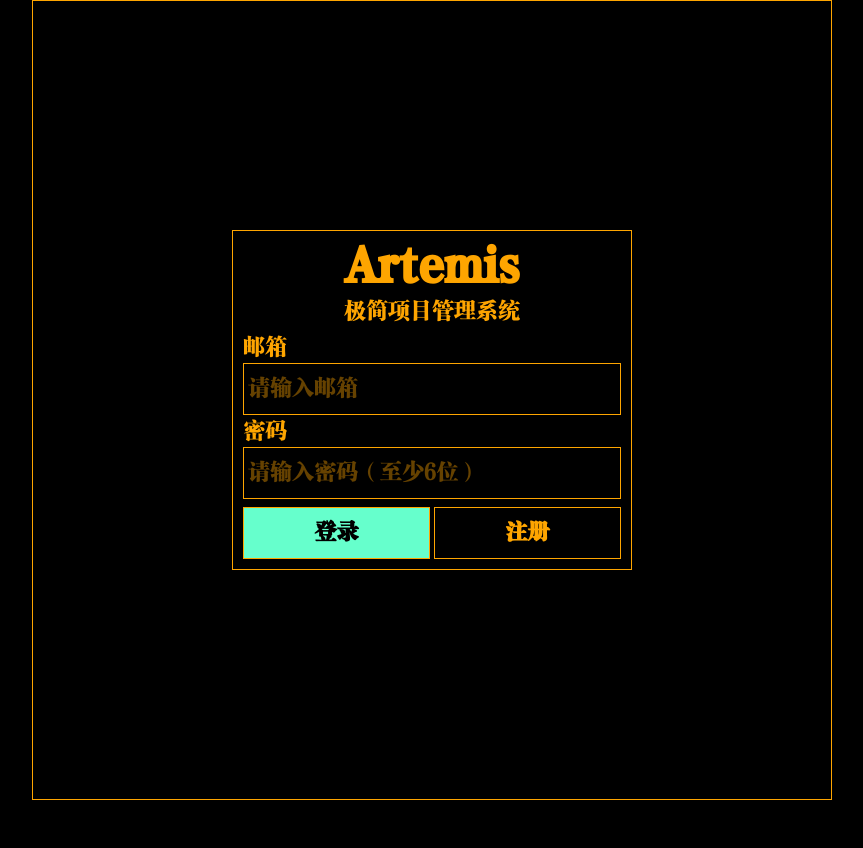
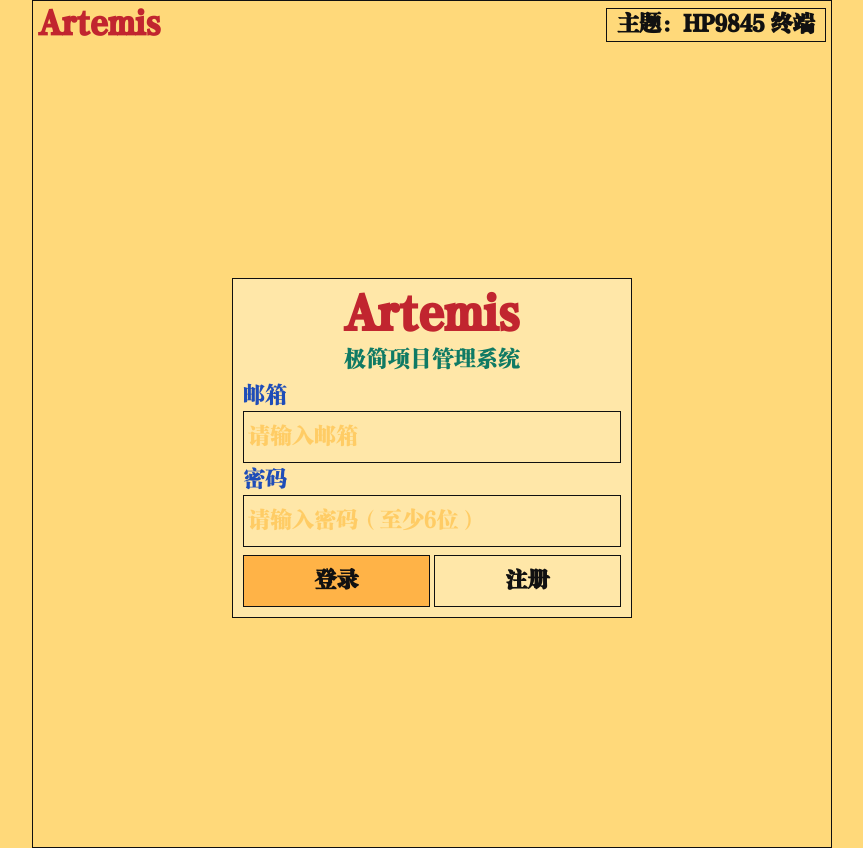
Before and after one commit to macintoshwan/Artemis, a React (Vite) app: page / in a window 1280 px wide. Shown: the whole page, without its empty margins (208-1071 px from the left). Before the commit the page ends 800 px from the top, so only its background shows below. Built offline with nearby package versions, Linux system fonts and the light colour scheme; no server answers.

Commit message:
feat(theme): add multi-preset switcher and HP instrument palettes

```diff
--- a/src/components/App.tsx
+++ b/src/components/App.tsx
@@ -7,12 +7,14 @@
 import { useState, useCallback } from 'react';
 import { useAuth } from '../hooks/useAuth';
 import { useRealtimeSync } from '../hooks/useRealtimeSync';
+import { useTheme } from '../hooks/useTheme';
 import { ProjectList } from './ProjectList';
 import { ProjectDetail } from './ProjectDetail';
 import { ProjectEditModal } from './ProjectEditModal';
 
 export default function App() {
   const { user, loading: authLoading, signIn, signUp, signOut } = useAuth();
+  const { themeLabel, toggleTheme } = useTheme();
 
   // 挂载 Realtime 同步（用户变更时自动 cleanup + 重建）
   useRealtimeSync(user?.id);
@@ -41,18 +43,33 @@ export default function App() {
 
   // ──── 认证中 ────
   if (authLoading) {
-    return <div className="empty-message">正在检查登录状态...</div>;
+    return (
+      <>
+        <header className="app-topbar">
+          <h1>Artemis</h1>
+          <button className="btn-secondary theme-toggle" onClick={toggleTheme}>
+            主题：{themeLabel}
+          </button>
+        </header>
+        <div className="empty-message">正在检查登录状态...</div>
+      </>
+    );
   }
 
   // ──── 未登录 ────
   if (!user) {
-    return <AuthScreen onSignIn={signIn} onSignUp={signUp} />;
+    return <AuthScreen onSignIn={signIn} onSignUp={signUp} themeLabel={themeLabel} onToggleTheme={toggleTheme} />;
   }
 
   // ──── 已登录 ────
   return (
     <>
+      <header className="app-topbar">
         <h1>Artemis</h1>
+        <button className="btn-secondary theme-toggle" onClick={toggleTheme}>
+          主题：{themeLabel}
+        </button>
+      </header>
 
       {activeProjectId ? (
         <ProjectDetail projectId={activeProjectId} onBack={handleBack} />
@@ -90,9 +107,11 @@ export default function App() {
 interface AuthScreenProps {
   onSignIn: (email: string, password: string) => Promise<void>;
   onSignUp: (email: string, password: string) => Promise<void>;
+  themeLabel: string;
+  onToggleTheme: () => void;
 }
 
-function AuthScreen({ onSignIn, onSignUp }: AuthScreenProps) {
+function AuthScreen({ onSignIn, onSignUp, themeLabel, onToggleTheme }: AuthScreenProps) {
   const [email, setEmail] = useState('');
   const [password, setPassword] = useState('');
   const [error, setError] = useState('');
@@ -114,6 +133,13 @@ function AuthScreen({ onSignIn, onSignUp }: AuthScreenProps) {
   };
 
   return (
+    <>
+      <header className="app-topbar">
+        <h1>Artemis</h1>
+        <button className="btn-secondary theme-toggle" onClick={onToggleTheme}>
+          主题：{themeLabel}
+        </button>
+      </header>
       <div className="auth-container" style={{ display: 'flex' }}>
         <div className="auth-box">
           <h1 className="auth-title">Artemis</h1>
@@ -151,5 +177,6 @@ function AuthScreen({ onSignIn, onSignUp }: AuthScreenProps) {
           </div>
         </div>
       </div>
+    </>
   );
 }
--- /dev/null
+++ b/src/hooks/useTheme.ts
@@ -0,0 +1,78 @@
+import { useCallback, useEffect, useState } from 'react';
+
+export type ThemePreset = 'hp37000' | 'hp9845' | 'hp54600-new' | 'hp54600-aged';
+
+const THEME_KEY = 'artemis-theme';
+const THEME_ORDER: ThemePreset[] = ['hp37000', 'hp9845', 'hp54600-new', 'hp54600-aged'];
+
+const THEME_CLASS_MAP: Record<ThemePreset, string> = {
+  hp37000: 'theme-hp37000',
+  hp9845: 'theme-hp9845',
+  'hp54600-new': 'theme-hp54600-new',
+  'hp54600-aged': 'theme-hp54600-aged',
+};
+
+const THEME_LABEL_MAP: Record<ThemePreset, string> = {
+  hp37000: 'HP37000 信令分析仪',
+  hp9845: 'HP9845 终端',
+  'hp54600-new': 'HP54600 示波器（新机）',
+  'hp54600-aged': 'HP54600 示波器（老化）',
+};
+
+function getNextTheme(current: ThemePreset): ThemePreset {
+  const currentIndex = THEME_ORDER.indexOf(current);
+  const nextIndex = currentIndex >= 0 ? (currentIndex + 1) % THEME_ORDER.length : 0;
+  return THEME_ORDER[nextIndex] ?? 'hp37000';
+}
+
+function getSystemTheme(): ThemePreset {
+  if (typeof window === 'undefined' || !window.matchMedia) return 'hp37000';
+  return window.matchMedia('(prefers-color-scheme: dark)').matches ? 'hp37000' : 'hp9845';
+}
+
+function isThemePreset(value: string | null): value is ThemePreset {
+  return value === 'hp37000'
+    || value === 'hp9845'
+    || value === 'hp54600-new'
+    || value === 'hp54600-aged';
+}
+
+function getStoredTheme(): ThemePreset | null {
+  if (typeof window === 'undefined') return null;
+  const value = window.localStorage.getItem(THEME_KEY);
+  return isThemePreset(value) ? value : null;
+}
+
+export function useTheme() {
+  const [theme, setTheme] = useState<ThemePreset>(() => getStoredTheme() ?? getSystemTheme());
+  const [hasManualPreference, setHasManualPreference] = useState<boolean>(() => getStoredTheme() !== null);
+  const themeLabel = THEME_LABEL_MAP[theme];
+
+  useEffect(() => {
+    document.body.classList.remove(...Object.values(THEME_CLASS_MAP));
+    document.body.classList.add(THEME_CLASS_MAP[theme]);
+  }, [theme]);
+
+  useEffect(() => {
+    if (hasManualPreference || !window.matchMedia) return;
+
+    const media = window.matchMedia('(prefers-color-scheme: dark)');
+    const handleChange = (e: MediaQueryListEvent) => {
+      setTheme(e.matches ? 'hp37000' : 'hp9845');
+    };
+
+    media.addEventListener('change', handleChange);
+    return () => media.removeEventListener('change', handleChange);
+  }, [hasManualPreference]);
+
+  const toggleTheme = useCallback(() => {
+    setTheme((prev) => {
+      const next = getNextTheme(prev);
+      window.localStorage.setItem(THEME_KEY, next);
+      return next;
+    });
+    setHasManualPreference(true);
+  }, []);
+
+  return { theme, themeLabel, toggleTheme };
+}
--- a/styles.css
+++ b/styles.css
@@ -96,7 +96,182 @@
     /* ========== 过渡动画 ========== */
     --transition-fast: 0.15s;
     --transition-base: 0.2s;
-}
+    --transition-theme: 0.25s;
+}
+
+body.theme-hp37000 {
+    --text-color: #fea500;
+    --color-primary: #ffcc00;
+    --color-cyan: #66ffcc;
+    --color-red: #ff4444;
+    --color-success: #66ffcc;
+    --color-warning: #ffcc00;
+    --color-danger: #ff4444;
+    --color-secondary: #444444;
+    --color-time-remaining: #f57c00;
+    --color-selected: #ff4444;
+    --color-selected-text: #ffffff;
+    --color-hover-danger: #ff0000;
+    --color-on-primary: #000000;
+
+    --bg-page: #000000;
+    --bg-card: #000000;
+    --bg-card-alt: #ff4444;
+    --bg-task: #000000;
+    --bg-overlay: rgba(0, 0, 0, 0.85);
+
+    --text-primary: var(--text-color);
+    --text-secondary: var(--text-color);
+    --text-on-module: var(--text-color);
+    --text-muted: var(--text-color);
+    --text-disabled: var(--text-color);
+    --text-white: var(--text-color);
+
+    --border-color: #fea500;
+    --border-outer: #fea500;
+    --border-module: #fea500;
+    --border-light: #66ffcc;
+
+    --shadow-card: none;
+    --shadow-modal: 0 0 20px rgba(255, 204, 0, 0.3);
+}
+
+body.theme-hp9845 {
+    --text-color: #111111;
+    --color-primary: #ff8a00;
+    --color-cyan: #ffb347;
+    --color-red: #c53131;
+    --color-success: #ffb347;
+    --color-warning: #ff8a00;
+    --color-danger: #c53131;
+    --color-secondary: #3a3a3a;
+    --color-time-remaining: #9c4f00;
+    --color-selected: #c53131;
+    --color-selected-text: #ffffff;
+    --color-hover-danger: #a31e1e;
+    --color-on-primary: #111111;
+
+    --bg-page: #ffd97a;
+    --bg-card: #ffe7a8;
+    --bg-card-alt: #cf3b3b;
+    --bg-task: #fff0c5;
+    --bg-overlay: rgba(255, 217, 122, 0.72);
+
+    --text-primary: var(--text-color);
+    --text-secondary: #242424;
+    --text-on-module: var(--text-color);
+    --text-muted: #494949;
+    --text-disabled: #5f5f5f;
+    --text-white: #ffffff;
+
+    --border-color: #101010;
+    --border-outer: #101010;
+    --border-module: #101010;
+    --border-light: #c53131;
+
+    --shadow-card: none;
+    --shadow-modal: 0 0 18px rgba(0, 0, 0, 0.2);
+}
+
+body.theme-hp54600-new {
+    --text-color: #7dff72;
+    --color-primary: #60ff57;
+    --color-cyan: #7effa3;
+    --color-red: #ff5959;
+    --color-success: #60ff57;
+    --color-warning: #c8ff6d;
+    --color-danger: #ff5959;
+    --color-secondary: #214421;
+    --color-time-remaining: #96ff70;
+    --color-selected: #23a334;
+    --color-selected-text: #e5ffe0;
+    --color-hover-danger: #ff2323;
+    --color-on-primary: #001600;
+
+    --bg-page: #000000;
+    --bg-card: #010601;
+    --bg-card-alt: #082508;
+    --bg-task: #020a02;
+    --bg-overlay: rgba(0, 0, 0, 0.88);
+
+    --text-primary: var(--text-color);
+    --text-secondary: #73f073;
+    --text-on-module: var(--text-color);
+    --text-muted: #59b459;
+    --text-disabled: #3e7f3e;
+    --text-white: #e3ffe3;
+
+    --border-color: #5cff5c;
+    --border-outer: #5cff5c;
+    --border-module: #3ae03a;
+    --border-light: #97ff97;
+
+    --shadow-card: none;
+    --shadow-modal: 0 0 24px rgba(92, 255, 92, 0.28);
+}
+
+body.theme-hp54600-aged {
+    --text-color: #86d38a;
+    --color-primary: #7fbe7a;
+    --color-cyan: #95c99b;
+    --color-red: #c86a6a;
+    --color-success: #7fbe7a;
+    --color-warning: #b9d18f;
+    --color-danger: #c86a6a;
+    --color-secondary: #344634;
+    --color-time-remaining: #9fca89;
+    --color-selected: #4e7f56;
+    --color-selected-text: #d7ead2;
+    --color-hover-danger: #b95252;
+    --color-on-primary: #102010;
+
+    --bg-page: #050805;
+    --bg-card: #0a120a;
+    --bg-card-alt: #152215;
+    --bg-task: #0c150c;
+    --bg-overlay: rgba(5, 8, 5, 0.9);
+
+    --text-primary: var(--text-color);
+    --text-secondary: #7fbe82;
+    --text-on-module: var(--text-color);
+    --text-muted: #6da371;
+    --text-disabled: #557f58;
+    --text-white: #d4e7d0;
+
+    --border-color: #78b97a;
+    --border-outer: #78b97a;
+    --border-module: #629a63;
+    --border-light: #9bc49b;
+
+    --shadow-card: none;
+    --shadow-modal: 0 0 16px rgba(120, 185, 122, 0.18);
+}
+
+body.theme-hp9845 h1,
+body.theme-hp9845 .modal-title,
+body.theme-hp9845 .auth-title {
+    color: #c1252f;
+}
+
+body.theme-hp9845 .detail-label,
+body.theme-hp9845 .form-item label,
+body.theme-hp9845 .task-status {
+    color: #1f4db8;
+}
+
+body.theme-hp9845 .time-remaining,
+body.theme-hp9845 .relative-time,
+body.theme-hp9845 .picker-relative-display {
+    color: #8a2cc1;
+    border-color: #8a2cc1;
+}
+
+body.theme-hp9845 .task-graph-title,
+body.theme-hp9845 .auth-subtitle,
+body.theme-hp9845 .priority-info-box {
+    color: #0f7a64;
+}
+
 /* ========== 基础重置 ========== */
 * {
     margin: 0;
@@ -113,6 +288,12 @@ body {
     /* 外层黄色粗边框 */
     border: var(--border-width-outer) solid var(--border-outer);
     min-height: 100vh;
+    color: var(--text-primary);
+    transition: background-color var(--transition-theme), color var(--transition-theme), border-color var(--transition-theme);
+}
+
+body * {
+    transition: background-color var(--transition-theme), color var(--transition-theme), border-color var(--transition-theme), box-shadow var(--transition-theme);
 }
 
 h1 {
@@ -121,6 +302,24 @@ h1 {
     margin-bottom: var(--spacing-xl);
     display: inline-block;
     width: 100%;
+}
+
+.app-topbar {
+    display: flex;
+    align-items: center;
+    justify-content: space-between;
+    gap: var(--spacing-md);
+    margin-bottom: var(--spacing-xl);
+}
+
+.app-topbar h1 {
+    margin-bottom: 0;
+    text-align: left;
+}
+
+.theme-toggle {
+    flex-shrink: 0;
+    min-width: 220px;
 }
 
 /* 项目详情页文字样式 */
```
Also changed, not shown: 1 other file (tests, documents, lock files or other folders). Lines whose indentation alone changed are shown as unchanged.
